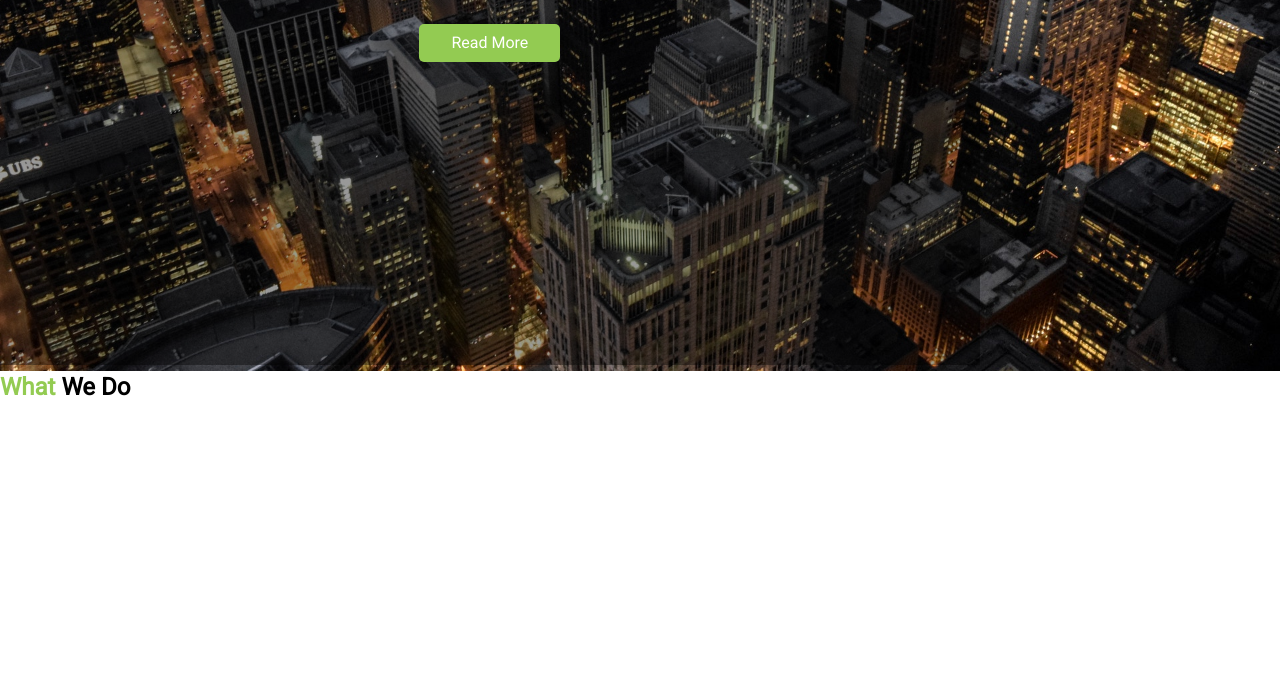
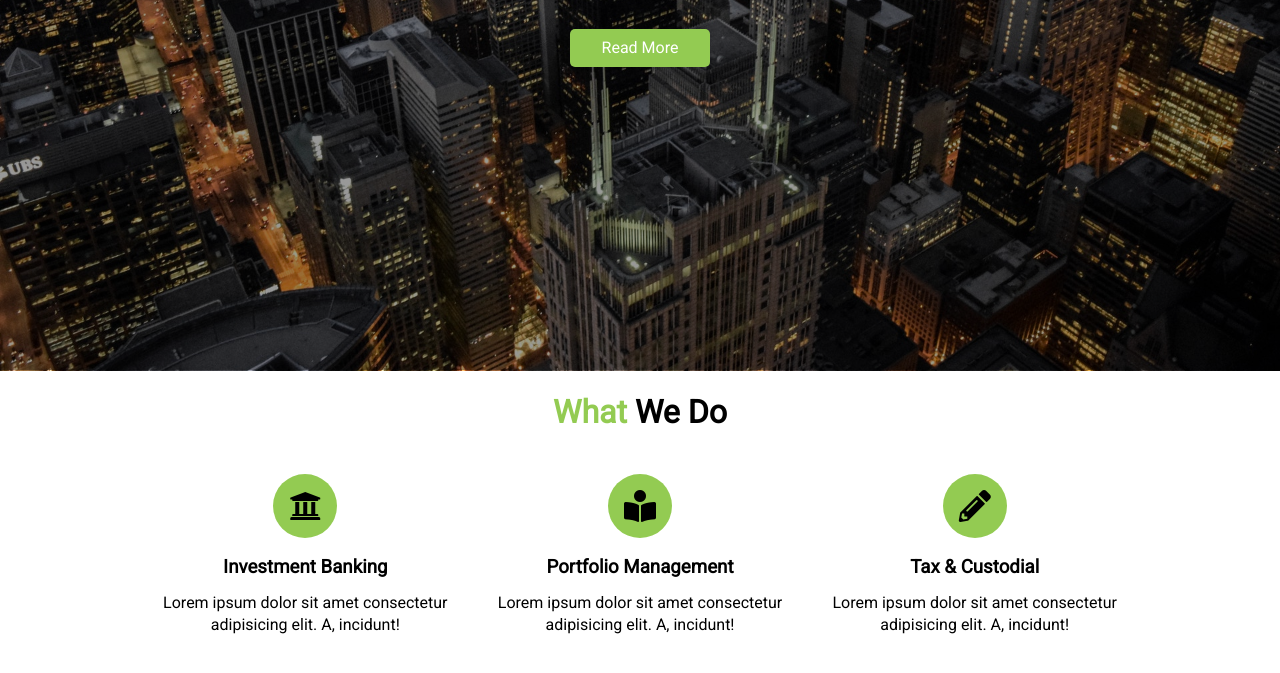
Before and after one commit to LukeTodd/edgeledger, a plain HTML site: page index.html in a window 1280 px wide. Shown: the part 495-1168 px from the top of the page. Before the commit the page ends 899 px from the top, so only its background shows below. Drawn offline with Linux system fonts and the light colour scheme.

Commit message:
styled what we do section

```diff
--- a/assets/css/style.css
+++ b/assets/css/style.css
@@ -19,6 +19,23 @@ p{
 }
 
 /* Utility Classes */
+.container {
+  max-width: 1100px;
+  margin: auto;
+  padding: 0 2rem;
+  overflow: hidden;
+}
+
+.text-center {
+  text-align: center;
+}
+
+.m-heading {
+  font-size: 2rem;
+  line-height: 1.1;
+  margin-bottom: 0.75rem;
+}
+
 .text-primary {
   color: #93cb52;
 }
@@ -50,6 +67,16 @@ p{
 .btn-dark {
   background: #333;
   color: white;
+}
+
+.py-1{
+  padding: 1.5rem 0;
+}
+.py-2{
+  padding: 2rem 0;
+}
+.py-3{
+  padding: 3rem 0;
 }
 
 /* Navbar */
@@ -99,7 +126,28 @@ p{
   padding: 0 2rem;
   /* Overlay */
   position: absolute;
-  top: 60px;
+  top: 65px;
   left: 0;
+  right: 0;
+  bottom: 0;
   background-color: rgba(0,0,0,0.4);
 }
+
+/* What We Do */
+#what .items {
+  display: flex;
+  padding: 1rem;
+}
+
+#what .items .item {
+  flex: 1;
+  text-align: center;
+  padding: 1rem;
+}
+
+#what .items .item i {
+  background: #93cb52;
+  padding: 1rem;
+border-radius: 50%;
+margin-bottom: 1rem;
+}
--- a/index.html
+++ b/index.html
@@ -19,8 +19,7 @@
   <nav id="navbar">
     <h1 class="logo">
       <span class="text-primary">
-        <i class="fas fa-book-open"></i> Edge
-      </span>Ledger
+        <i class="fas fa-book-open"></i> Edge</span>Ledger
     </h1>
     <ul>
       <li><a href="#home">Home</a></li>
@@ -45,7 +44,31 @@
   <!-- What We Do -->
   <section id="what" class="bg-light py-1">
     <div class="container">
-      <h2 class="m-heading"><span class="text-primary">What</span> We Do</h2>
+      <h2 class="m-heading text-center"><span class="text-primary">What</span> We Do</h2>
+      <div class="items">
+        <div class="item">
+          <i class="fas fa-university fa-2x"></i>
+          <div>
+            <h3>Investment Banking</h3>
+            <p>Lorem ipsum dolor sit amet consectetur adipisicing elit. A, incidunt!</p>
+          </div>
+        </div>
+        <div class="item">
+          <i class="fas fa-book-reader fa-2x"></i>
+          <div>
+            <h3>Portfolio Management</h3>
+            <p>Lorem ipsum dolor sit amet consectetur adipisicing elit. A, incidunt!</p>
+          </div>
+        </div>
+        <div class="item">
+          <i class="fas fa-pencil-alt fa-2x"></i>
+          <div>
+            <h3>Tax & Custodial</h3>
+            <p>Lorem ipsum dolor sit amet consectetur adipisicing elit. A, incidunt!</p>
+          </div>
+
+        </div>
+      </div>
     </div>
   </section>
 
```
